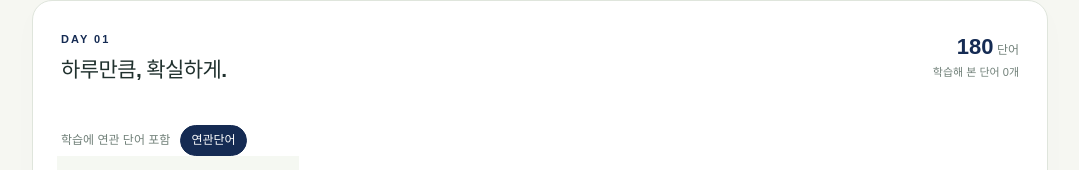
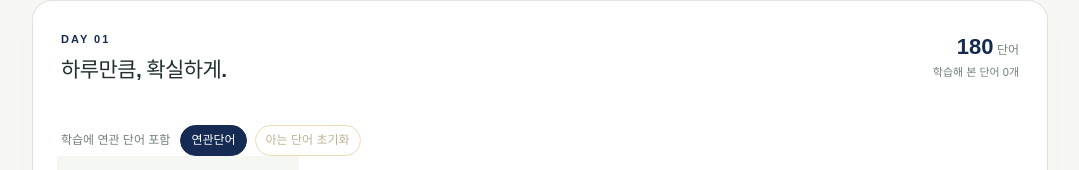
Before and after one commit to leegh519/voca-app, a React (Vite) app: page / in a window 1280 px wide. Shown: the part 630-800 px from the top of the page, without its empty margins (100-1179 px from the left). Built offline with nearby package versions, Linux system fonts and the light colour scheme.

Commit message:
feat: reset known words by study day

```diff
--- a/src/App.tsx
+++ b/src/App.tsx
@@ -308,6 +308,22 @@ export default function App() {
               >
                 연관단어
               </button>
+              {scope === "textbook" && (
+                <button
+                  type="button"
+                  className="reset-known"
+                  disabled={!selectedWords.some((word) => knownIds.includes(word.id))}
+                  onClick={() =>
+                    setKnownIds((previous) =>
+                      previous.filter(
+                        (id) => !selectedWords.some((word) => word.id === id),
+                      ),
+                    )
+                  }
+                >
+                  아는 단어 초기화
+                </button>
+              )}
             </div>
             <div className="mode-nav" role="tablist" aria-label="학습 방식">
               {modes.map((item) => (
--- a/src/styles.css
+++ b/src/styles.css
@@ -641,6 +641,14 @@ strong {
   background: var(--brand);
   color: #fff;
 }
+.word-filters .reset-known {
+  border-color: #d5ae54;
+  color: #76530f;
+}
+.word-filters .reset-known:disabled {
+  cursor: default;
+  opacity: 0.45;
+}
 .muted {
   color: var(--muted);
   font-size: 12px;
```
